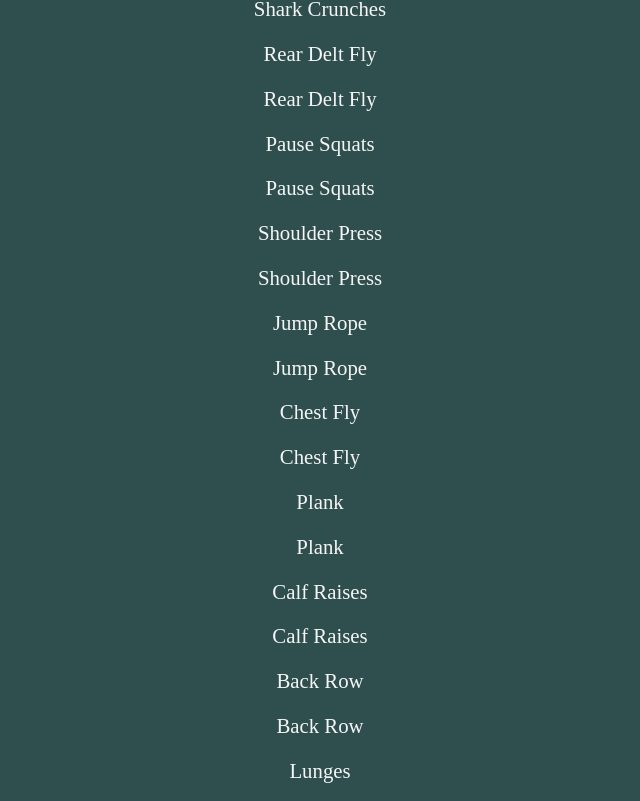
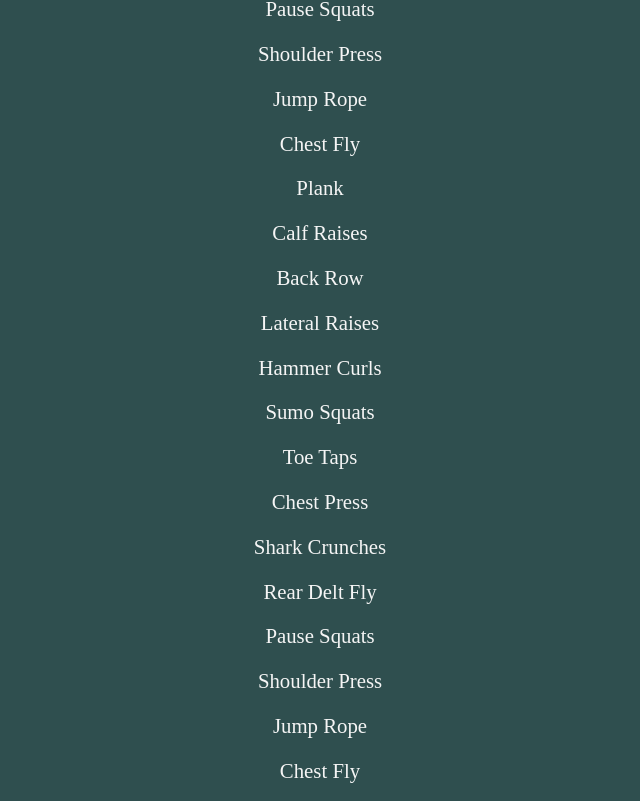
Before and after one commit to KMeyer13/WorkOutApp-UpdatedTimer, a React (Vite) app: page /workout in a window 1280 px wide. Shown: the part 759-1560 px from the top of the page, without its empty margins (320-960 px from the left). Built offline with nearby package versions, Linux system fonts and the light colour scheme.

Commit message:
Workout Update

```diff
--- a/src/App.jsx
+++ b/src/App.jsx
@@ -12,30 +12,32 @@ const App = () => {
   const [restSeconds, setRestSeconds] = useState(15);
   const [workout, setWorkout] = useState([
     "Chest Press",
+    "Shark Crunches",
+    "Rear Delt Fly",
+    "Pause Squats",
+    "Shoulder Press",
+    "Jump Rope",
+    "Chest Fly",
+    "Plank",
+    "Calf Raises",
+    "Back Row",
+    "Lateral Raises",
+    "Hammer Curls",
+    "Sumo Squats",
+    "Toe Taps",
     "Chest Press",
     "Shark Crunches",
-    "Shark Crunches",
-    "Rear Delt Fly",
     "Rear Delt Fly",
     "Pause Squats",
-    "Pause Squats",
-    "Shoulder Press",
     "Shoulder Press",
     "Jump Rope",
-    "Jump Rope",
-    "Chest Fly",
     "Chest Fly",
     "Plank",
-    "Plank",
-    "Calf Raises",
     "Calf Raises",
     "Back Row",
-    "Back Row",
-    "Lunges",
-    "Lunges",
     "Lateral Raises",
-    "Lateral Raises",
-    "Toe Taps",
+    "Hammer Curls",
+    "Sumo Squats",
     "Toe Taps",
   ]);
   const [totalWorkoutTime, setTotalWorkoutTime] = useState(
```
Also changed, not shown: workouts.txt.
